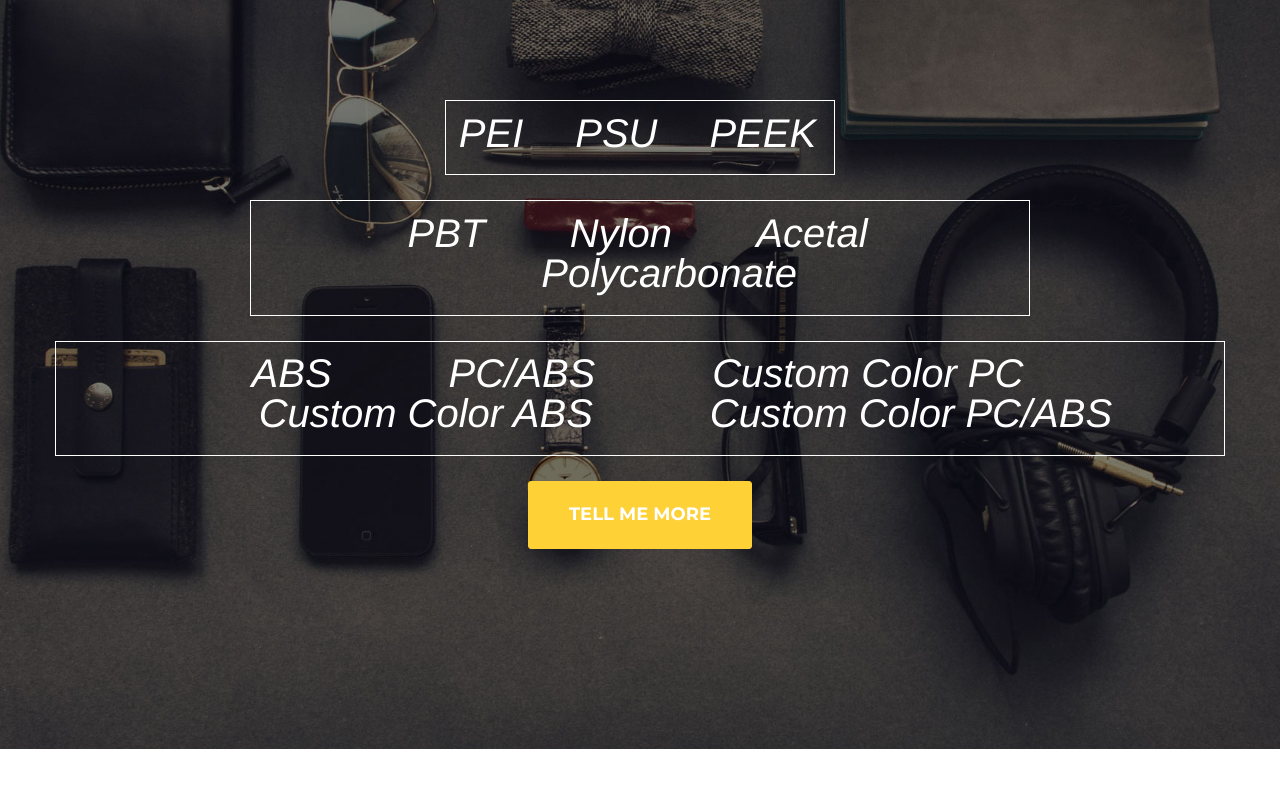
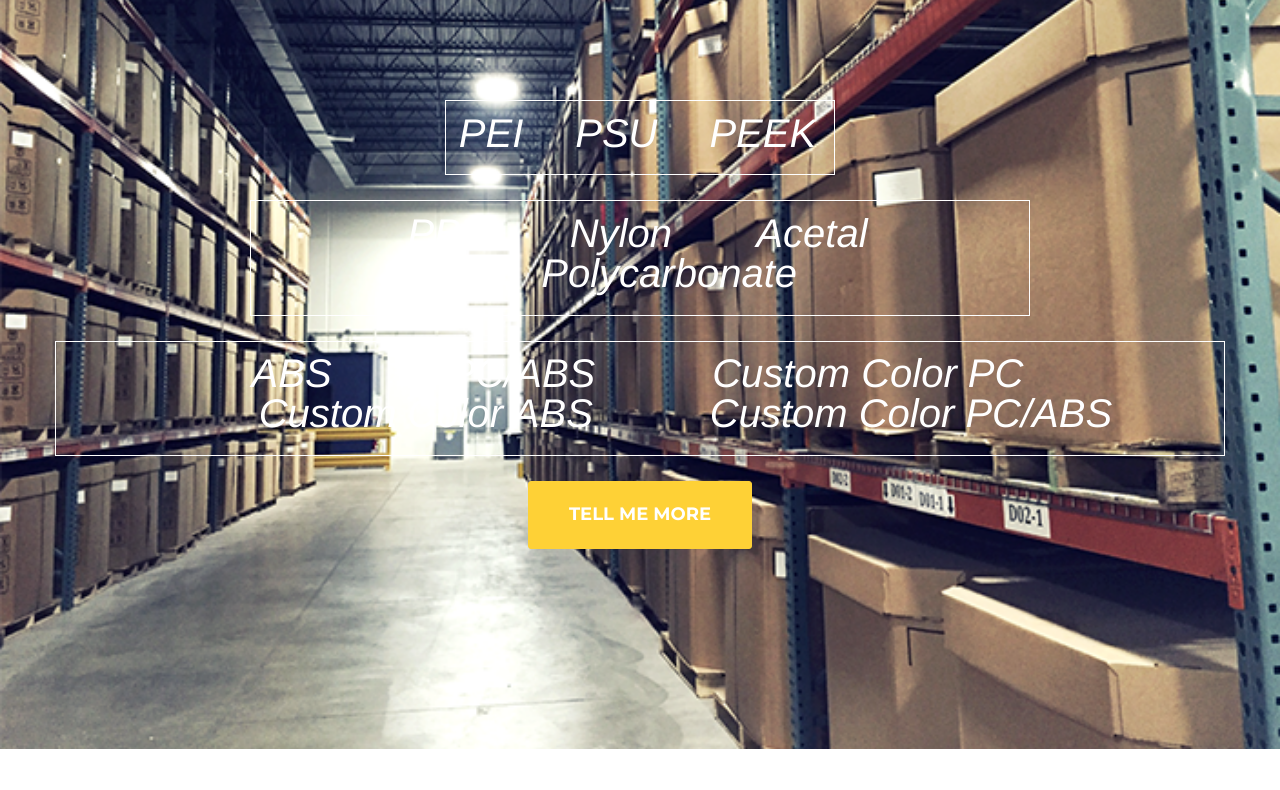
Before and after one commit to michpenn/wv_international, a website: page index.html in a window 1280 px wide. Shown: the part 200-990 px from the top of the page. Drawn offline with nearby package versions, Linux system fonts and the light colour scheme; files that its build step writes are made by us from their sources; a web font is replaced by a local one.

Commit message:
changed background and name of services to testimonials

```diff
--- a/less/agency.less
+++ b/less/agency.less
@@ -167,7 +167,7 @@ h1, h2, h3, h4, h5, h6 {
 }
 
 header {
-    background-image: url('../img/header-bg.jpg');
+    background-image: url('../img/backgrounds/wv-warehouse.png');
     background-repeat: no-repeat;
     background-attachment: scroll;
     background-position: center center;
```
